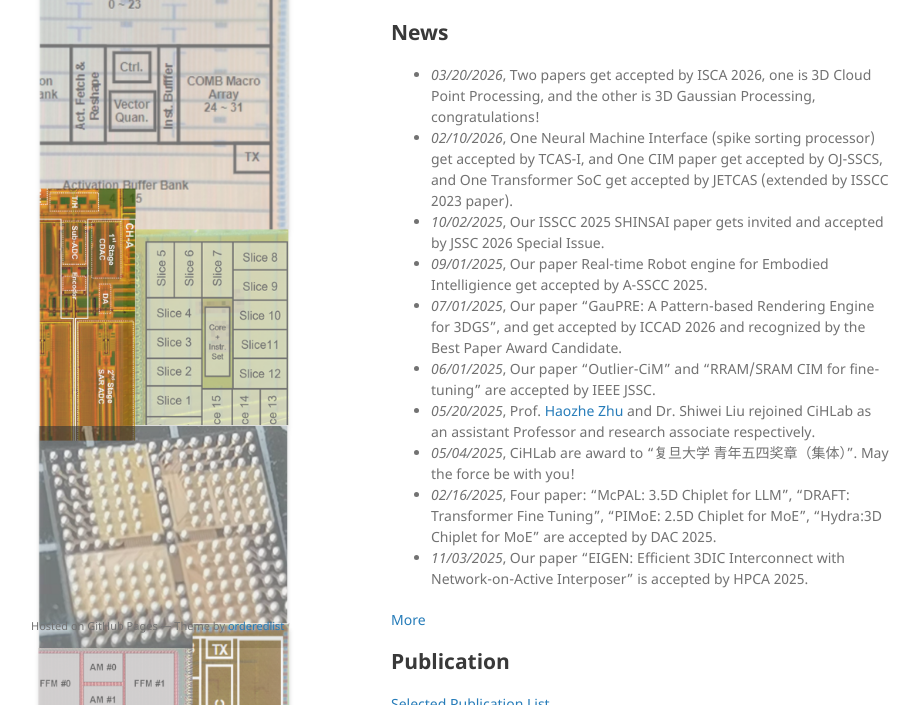
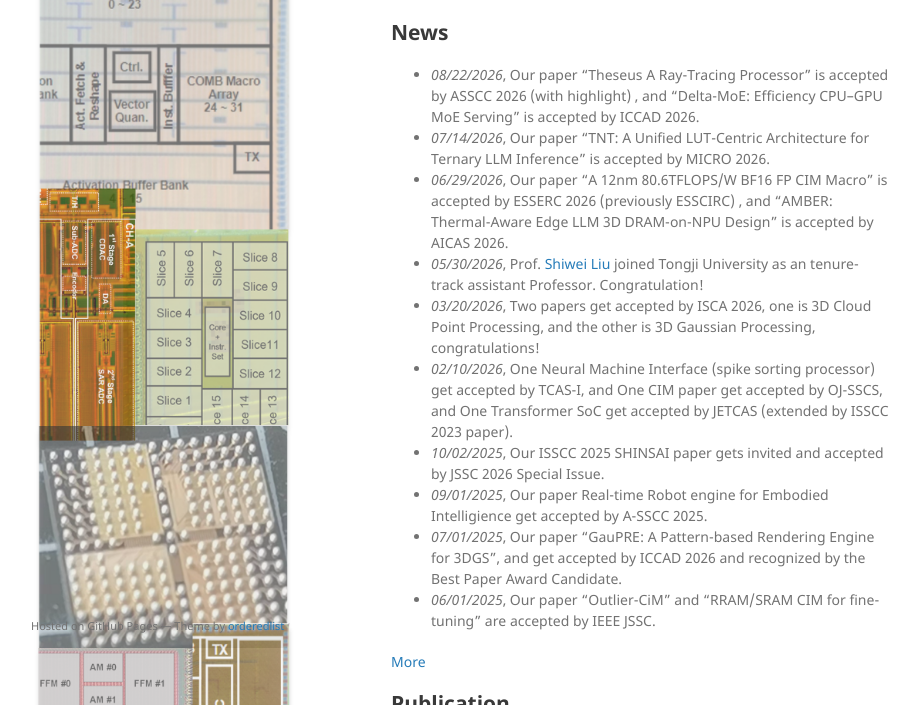
Before and after one commit to cihlab/cihlab.github.io, a Jekyll site: the page built from index.md, in a window 1280 px wide and 900 px high, scrolled down 398 px, cut to the strip 195-900 px from the top of the window. Shown: the whole strip, without its empty margins (179-1099 px from the left). Built offline with Jekyll 4.4.1, drawn with Linux system fonts in a browser that asks for light colours; our own code applies the rules of GitHub Pages for plain Markdown files.

Commit message:
Update index.md
news update 2608

```diff
--- a/index.md
+++ b/index.md
@@ -12,16 +12,18 @@ Currently, we target efficient in-memory and processing circuits and system desi
 
 
 ## News
+
+* _08/22/2026_, Our paper  "Theseus A Ray-Tracing Processor" is accepted by ASSCC 2026 (with highlight) , and “Delta-MoE: Efficiency CPU–GPU MoE Serving" is accepted by ICCAD 2026.
+* _07/14/2026_, Our paper "TNT: A Unified LUT-Centric Architecture for Ternary LLM Inference" is accepted by MICRO 2026.
+* _06/29/2026_, Our paper  "A 12nm 80.6TFLOPS/W BF16 FP CIM Macro" is accepted by ESSERC 2026 (previously ESSCIRC) , and “AMBER: Thermal-Aware Edge LLM 3D DRAM-on-NPU Design" is accepted by AICAS 2026.
+* _05/30/2026_, Prof. [Shiwei Liu](https://see.tongji.edu.cn/info/1391/14706.htm) joined Tongji University as an tenure-track assistant Professor.  Congratulation!
 * _03/20/2026_, Two papers get accepted by ISCA 2026, one is 3D Cloud Point Processing, and the other is 3D Gaussian Processing, congratulations!
 * _02/10/2026_, One Neural Machine Interface (spike sorting processor) get accepted by TCAS-I, and One CIM paper get accepted by OJ-SSCS, and One Transformer SoC get accepted by JETCAS (extended by ISSCC 2023 paper).
 * _10/02/2025_, Our ISSCC 2025 SHINSAI paper gets invited and accepted by JSSC 2026 Special Issue.
 * _09/01/2025_, Our paper Real-time Robot engine for Embodied Intelligience get accepted by A-SSCC 2025.
 * _07/01/2025_, Our paper "GauPRE: A Pattern-based Rendering Engine for 3DGS", and get accepted by ICCAD 2026 and recognized by the Best Paper Award Candidate.
 * _06/01/2025_, Our paper "Outlier-CiM" and "RRAM/SRAM CIM for fine-tuning" are accepted by IEEE JSSC.
-* _05/20/2025_, Prof. [Haozhe Zhu](https://fics.fudan.edu.cn/e1/98/c22620a450968/page.htm)  and Dr. Shiwei Liu rejoined CiHLab as an assistant Professor and research associate respectively.
-* _05/04/2025_, CiHLab are award to “复旦大学 青年五四奖章（集体）”. May the force be with you!
-* _02/16/2025_, Four paper: "McPAL: 3.5D Chiplet for LLM", "DRAFT: Transformer Fine Tuning", "PIMoE: 2.5D Chiplet for MoE", "Hydra:3D Chiplet for MoE" are accepted by DAC 2025.
-* _11/03/2025_, Our paper "EIGEN: Efficient 3DIC Interconnect with Network-on-Active Interposer" is accepted by HPCA 2025.
+
 
 [More](./news.md)
 
```
